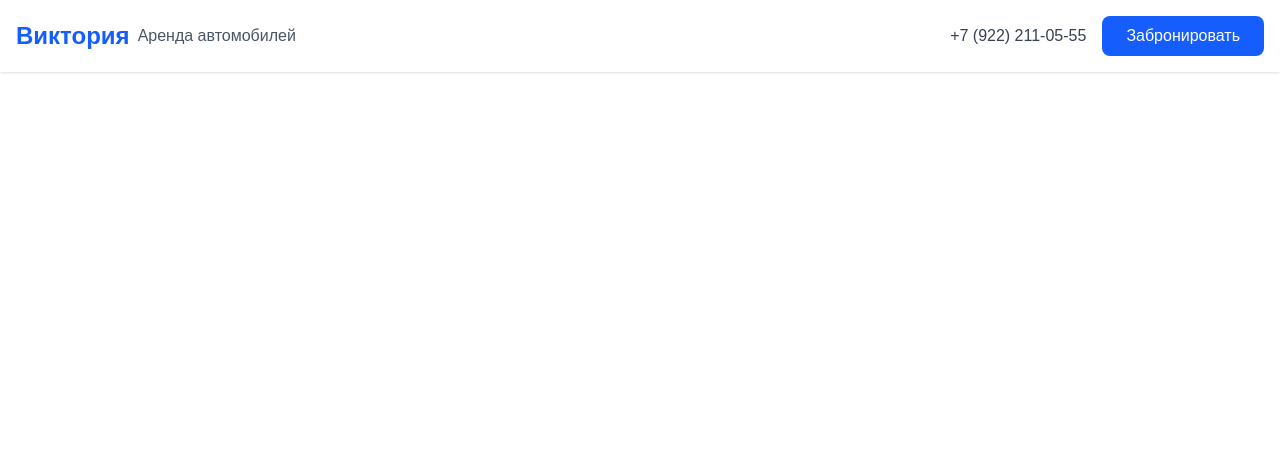
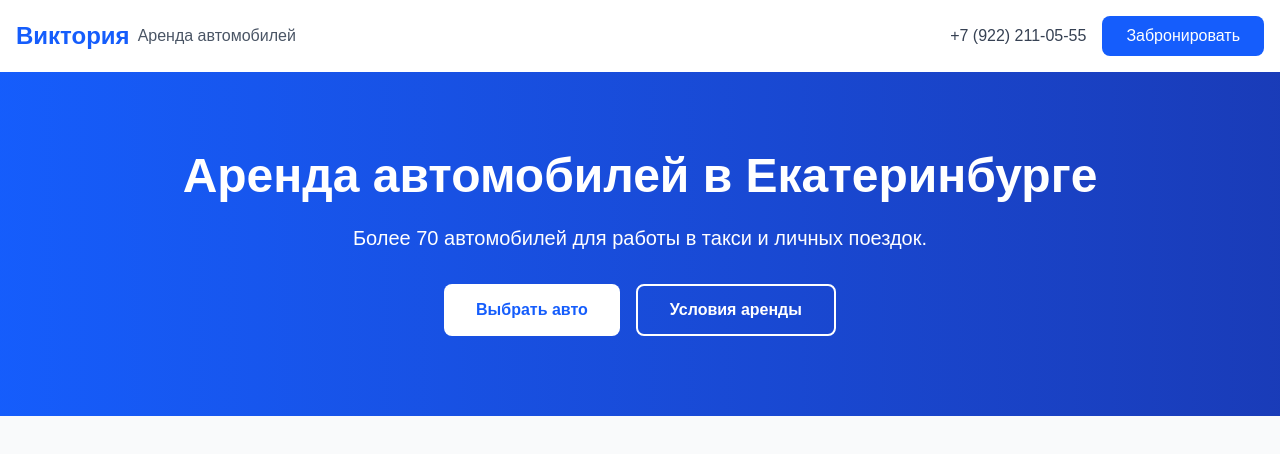
Before and after one commit to vachagunn/victoria-rent, a Next.js app: page / in a window 1280 px wide. Shown: the top 454 px of the page. Built offline with nearby package versions, Linux system fonts and the light colour scheme.

Commit message:
created HeroSection component

```diff
--- /dev/null
+++ b/app/components/HeroSection.tsx
@@ -0,0 +1,24 @@
+import React from "react";
+
+const HeroSection = () => {
+    return (
+        <section className="bg-gradient-to-r from-blue-600 to-blue-800 text-white py-20">
+            <div className="container mx-auto px-4 text-center">
+                <h1 className="text-5xl font-bold mb-6">Аренда автомобилей в Екатеринбурге</h1>
+                <p className="text-xl mb-8 max-w-2xl mx-auto">
+                    Более 70 автомобилей для работы в такси и личных поездок.
+                </p>
+                <div className="flex justify-center space-x-4">
+                    <button className="bg-white text-blue-600 px-8 py-3 rounded-lg font-semibold hover:bg-gray-100 transition">
+                        Выбрать авто
+                    </button>
+                    <button className="border-2 border-white text-white px-8 py-3 rounded-lg font-semibold hover:bg-white hover:text-blue-600 transition">
+                        Условия аренды
+                    </button>
+                </div>
+            </div>
+        </section>
+    );
+}
+
+export default HeroSection;
--- a/app/page.tsx
+++ b/app/page.tsx
@@ -104,10 +104,14 @@
 
 import React from "react";
 import Header from "./components/Header";
+import HeroSection from "./components/HeroSection";
 
 const Home: React.FC = () => {
     return (
-      <Header />
+      <div className="min-h-screen bg-gray-50">
+        <Header />
+        <HeroSection />
+      </div>
     );
 }
 
```
